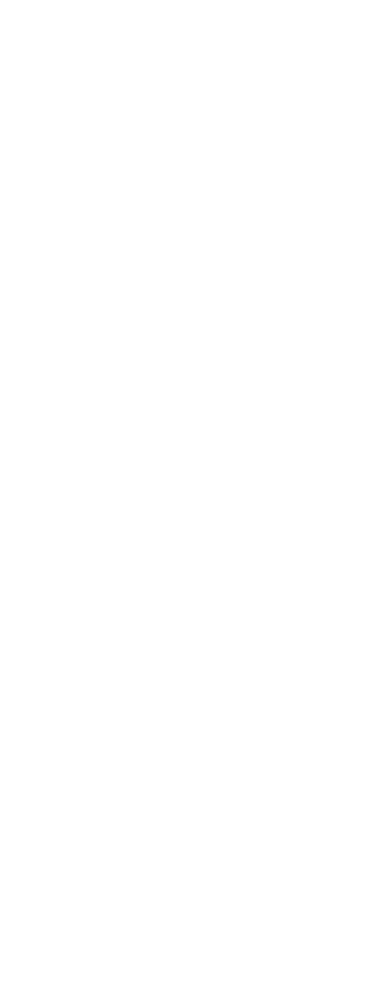
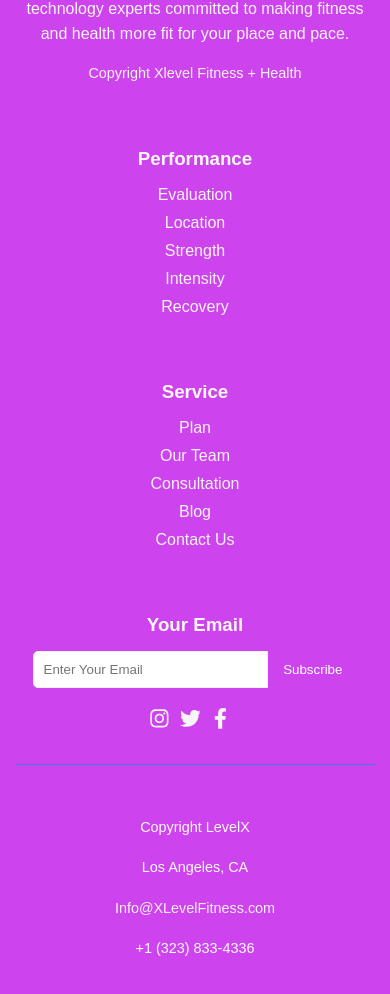
Before and after one commit to AAMINABIBI/ShinePoint-Health, a React (Create React App) app: page / in a window 390 px wide. Shown: the part 8634-9628 px from the top of the page. Before the commit the page ends 8558 px from the top, so only its background shows below. Built offline with nearby package versions, Linux system fonts and the light colour scheme.

Commit message:
changes published

```diff
--- a/package.json
+++ b/package.json
@@ -9,6 +9,7 @@
     "@testing-library/user-event": "^13.5.0",
     "react": "^19.1.0",
     "react-dom": "^19.1.0",
+    "react-icons": "^5.5.0",
     "react-scripts": "5.0.1",
     "web-vitals": "^2.1.4"
   },
--- a/src/App.js
+++ b/src/App.js
@@ -9,6 +9,7 @@
 import LevelUpHealth from './components/LevelUpHealth/LevelUpHealth';
 import TestimonialSection from './components/TestimonialSection/TestimonialSection';
 import StartSessions from './components/StartSessions/StartSessions';
+import Footer from './components/Footer/Footer';
 
 function App() {
   return (
@@ -22,6 +23,9 @@
       <LevelUpHealth />
       <TestimonialSection/>
       <StartSessions/>
+      <Footer/>
+
+
       <main>
         {/* Your page content goes here */}
       </main>
--- /dev/null
+++ b/src/components/Footer/Footer.css
@@ -0,0 +1,176 @@
+/* src/components/Footer.css */
+.footer {
+    background-color: #CD44EF; /* Light purple background */
+    color: #f7f4f4; /* Dark text color */
+    padding: 40px 20px;
+    font-family: sans-serif;
+  }
+
+  .footer-top {
+    display: flex;
+    justify-content: space-around;
+    max-width: 1200px;
+    margin: 0 auto;
+    padding-bottom: 30px;
+    border-bottom: 1px solid #4972e3; /* Darker purple border */
+  }
+
+  .footer-section {
+    flex: 1;
+    margin-right: 20px;
+  }
+
+  .footer-section:last-child {
+    margin-right: 0;
+  }
+
+  .about p {
+    line-height: 1.6;
+    margin-bottom: 15px;
+  }
+
+  .copyright-top {
+    font-size: 0.9em;
+    color: #f7f3f3;
+  }
+
+  .footer-section h3 {
+    color: #fdf8f8;
+    margin-bottom: 15px;
+  }
+
+  .footer-section ul {
+    list-style: none;
+    padding: 0;
+  }
+
+  .footer-section ul li {
+    margin-bottom: 10px;
+  }
+
+  .footer-section ul li a {
+    color: #f7f4f4;
+    text-decoration: none;
+    transition: color 0.3s ease;
+  }
+
+  .footer-section ul li a:hover {
+    color: #000;
+  }
+
+  .newsletter-form {
+    display: flex;
+  }
+
+  .newsletter-form input[type="email"] {
+    padding: 10px;
+    border: 1px solid #f3f0f4;
+    border-radius: 5px 0 0 5px;
+    flex: 1;
+  }
+
+  .newsletter-form button {
+    background-color: #CD44EF;
+    color: white;
+    border: none;
+    padding: 10px 15px;
+    border-radius: 0 5px 5px 0;
+    cursor: pointer;
+    transition: background-color 0.3s ease;
+  }
+
+  .newsletter-form button:hover {
+    background-color: #9446a8;
+  }
+
+  .social-icons {
+    margin-top: 20px;
+    font-size: 1.5em;
+  }
+
+  .social-icons a {
+    color: #f7f6f6;
+    margin-right: 10px;
+    text-decoration: none;
+    transition: color 0.3s ease;
+  }
+
+  .social-icons a:hover {
+    color: #faf6f6;
+  }
+
+  .footer-bottom {
+    display: flex;
+    justify-content: space-around;
+    max-width: 1200px;
+    margin: 20px auto 0;
+    padding-top: 20px;
+    font-size: 0.9em;
+    color: #fcfbfb;
+  }
+
+  .footer-bottom a {
+    color: #f6f0f0;
+    text-decoration: none;
+    transition: color 0.3s ease;
+  }
+
+  .footer-bottom a:hover {
+    color: #000;
+  }
+
+  /* Responsive Design */
+  @media (max-width: 960px) {
+    .footer-top {
+      flex-direction: column;
+      align-items: center;
+      text-align: center;
+    }
+
+    .footer-section {
+      margin-right: 0;
+      margin-bottom: 30px;
+      width: 80%;
+    }
+
+    .footer-section:last-child {
+      margin-bottom: 0;
+    }
+
+    .newsletter-form {
+      width: 80%;
+      margin: 0 auto;
+    }
+
+    .social-icons {
+      justify-content: center;
+    }
+
+    .footer-bottom {
+      flex-direction: column;
+      align-items: center;
+      text-align: center;
+    }
+
+    .footer-bottom > * {
+      margin-bottom: 10px;
+    }
+  }
+
+  @media (max-width: 600px) {
+    .footer {
+      padding: 30px 15px;
+    }
+
+    .footer-section {
+      width: 95%;
+    }
+
+    .newsletter-form {
+      width: 95%;
+    }
+
+    .social-icons {
+      font-size: 1.3em;
+    }
+  }
--- /dev/null
+++ b/src/components/Footer/Footer.jsx
@@ -0,0 +1,56 @@
+import React from 'react';
+import './Footer.css'; // Create this CSS file
+import { FaInstagram, FaTwitter, FaFacebookF } from 'react-icons/fa';
+
+function Footer() {
+  return (
+    <footer className="footer">
+      <div className="footer-top">
+        <div className="footer-section about">
+          <p>XLEVEL was founded by fitness, health and technology experts committed to making fitness and health more fit for your place and pace.</p>
+          <p className="copyright-top">Copyright Xlevel Fitness + Health</p>
+        </div>
+        <div className="footer-section performance">
+          <h3>Performance</h3>
+          <ul>
+            <li><a href="#">Evaluation</a></li>
+            <li><a href="#">Location</a></li>
+            <li><a href="#">Strength</a></li>
+            <li><a href="#">Intensity</a></li>
+            <li><a href="#">Recovery</a></li>
+          </ul>
+        </div>
+        <div className="footer-section service">
+          <h3>Service</h3>
+          <ul>
+            <li><a href="#">Plan</a></li>
+            <li><a href="#">Our Team</a></li>
+            <li><a href="#">Consultation</a></li>
+            <li><a href="#">Blog</a></li>
+            <li><a href="#">Contact Us</a></li>
+          </ul>
+        </div>
+        <div className="footer-section newsletter">
+          <h3>Your Email</h3>
+          <div className="newsletter-form">
+            <input type="email" placeholder="Enter Your Email" />
+            <button type="submit">Subscribe</button>
+          </div>
+          <div className="social-icons">
+            <a href="#" aria-label="Instagram"><FaInstagram /></a>
+            <a href="#" aria-label="Twitter"><FaTwitter /></a>
+            <a href="#" aria-label="Facebook"><FaFacebookF /></a>
+          </div>
+        </div>
+      </div>
+      <div className="footer-bottom">
+        <p className="copyright-bottom">Copyright LevelX</p>
+        <p>Los Angeles, CA</p>
+        <p><a href="mailto:Info@XLevelFitness.com">Info@XLevelFitness.com</a></p>
+        <p>+1 (323) 833-4336</p>
+      </div>
+    </footer>
+  );
+}
+
+export default Footer;
```
Also changed, not shown: 1 other file (tests, documents, lock files or other folders). Lines whose indentation alone changed are shown as unchanged.
